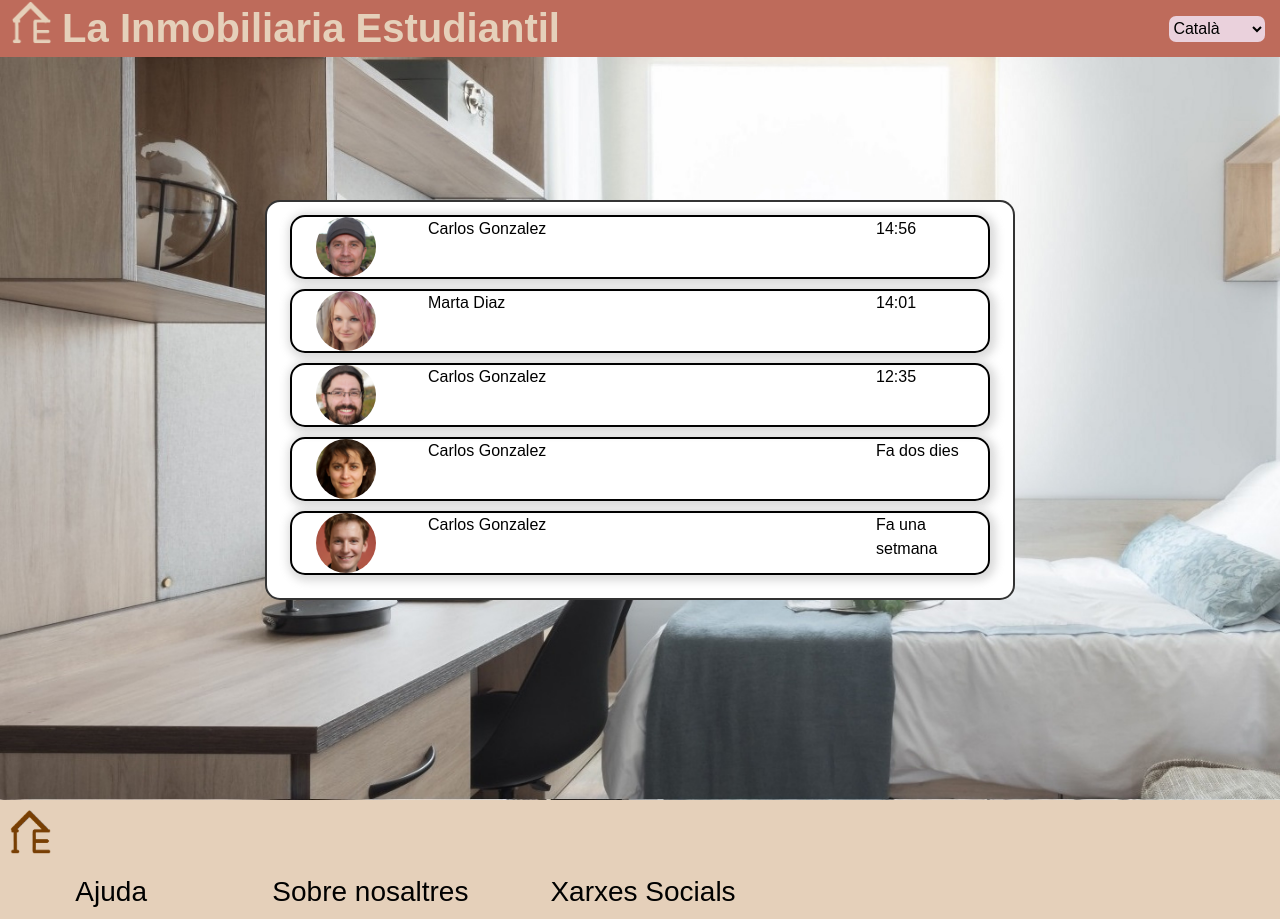
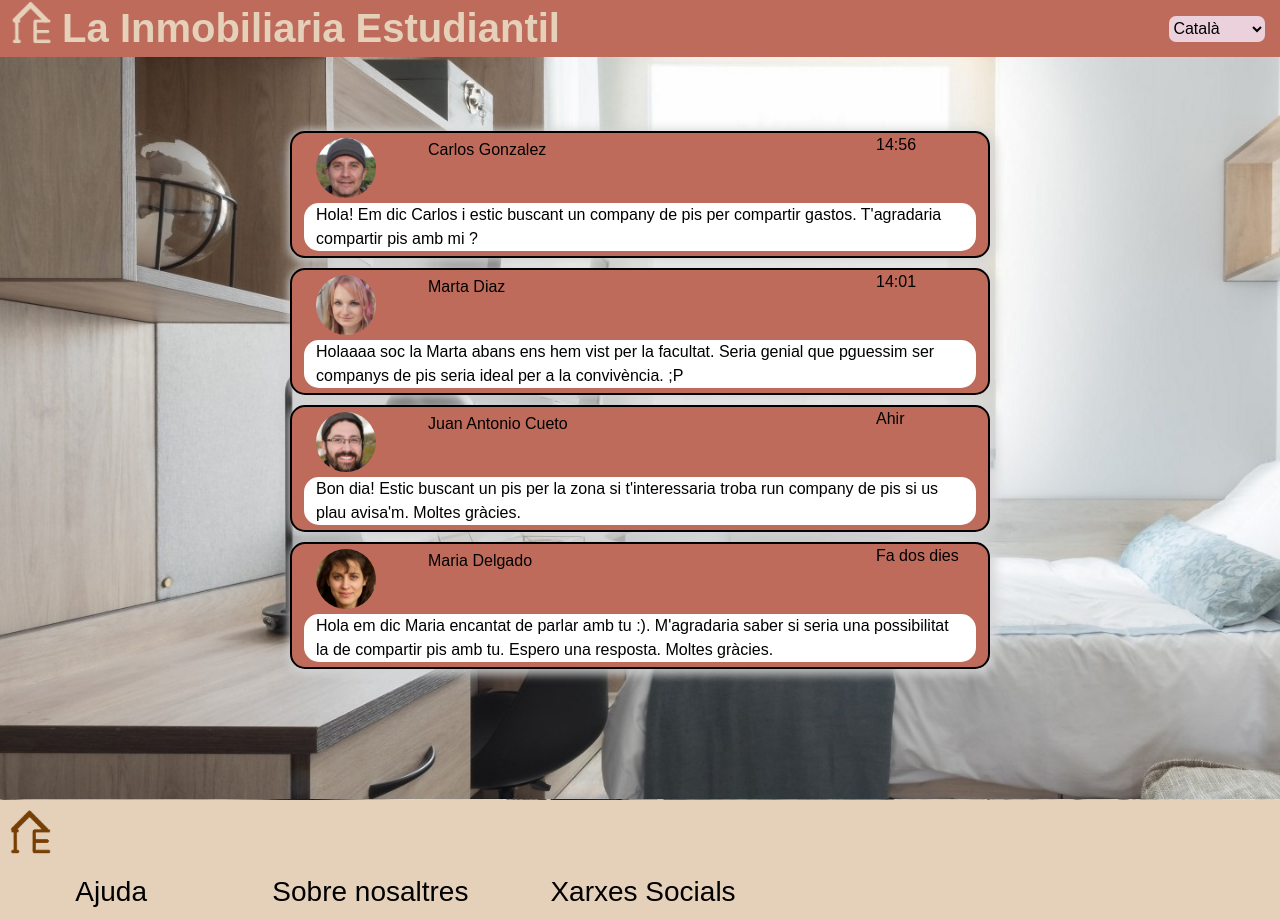
Before and after one commit to carlosgomezd/LaInmobiliariaEstuddiantil, a PHP site: page /xatUsuari.html in a window 1280 px wide. Shown: the top 919 px of the page. Run offline with PHP 8.4, Linux system fonts and the light colour scheme.

Commit message:
control3

```diff
--- a/css.css
+++ b/css.css
@@ -53,8 +53,10 @@ body {
     height: max-content;
     border: black 2px solid;
     box-shadow: 2px 2px 8px 4px #d3d3d3d1;
+    background-color: #be6b5b;
     border-radius: 15px;
     margin-bottom: 10px;
+    margin-top: 10px;
 }
 
 .loginContent {
--- a/xatUsuari.html
+++ b/xatUsuari.html
@@ -33,19 +33,24 @@
     </div>
 
     <div class="cercador">
-        <div class="mainContent container" style="background-color: white;">
+        <div class="mainContent container" style="background-color: transparent; height: auto; border: none;">
             <div class="row">
                 <div class="col-sm-12">
                     <div class="cardXat container">
                         <div class="row">
                             <div class="col-sm-2">
-                                <img src="./randomUser1.jpg" height="60px" width="60px" style="border-radius: 30px; border-left: 5px;">
+                                <img src="./randomUser1.jpg" height="60px" width="60px" style="border-radius: 30px; margin-top: 5px">
                             </div>
                             <div class="col-sm-8">
-                                <label>Carlos Gonzalez</label>
+                                <label style="margin-top: 5px;">Carlos Gonzalez</label>
                             </div>
                             <div class="col-sm-2">
-                                <span href="">14:56</span>
+                                <span style="margin-top: 5px;" href="">14:56</span>
+                            </div>
+                        </div>
+                        <div class="row" style="background-color: white; border-radius: 15px; margin-bottom:5px; margin-top: 5px;">
+                            <div class="col-sm-12">
+                                Hola! Em dic  Carlos i estic buscant un company de pis per compartir gastos. T'agradaria compartir pis amb mi ?
                             </div>
                         </div>
                     </div>
@@ -53,13 +58,20 @@
                     <div class="cardXat container">
                         <div class="row">
                             <div class="col-sm-2">
-                                <img src="./randomUser2.jpg" height="60px" width="60px" style="border-radius: 30px;">
+                                <img src="./randomUser2.jpg" height="60px" width="60px" style="border-radius: 30px; margin-top: 5px;">
                             </div>
                             <div class="col-sm-8">
-                                <label>Marta Diaz</label>
+                                <label style="margin-top: 5px;">Marta Diaz</label>
                             </div>
                             <div class="col-sm-2">
-                                <span href="">14:01</span>
+                                <span style="margin-top: 5px;" href="">14:01</span>
+                            </div>
+                        </div>
+
+                        <div class="row" style="background-color: white; border-radius: 15px; margin-bottom:5px; margin-top: 5px;">
+                            <div class="col-sm-12">
+                                Holaaaa soc la Marta abans ens hem vist per la facultat. Seria genial que pguessim ser companys de pis
+                                seria ideal per a la convivència. ;P
                             </div>
                         </div>
                     </div>
@@ -67,13 +79,19 @@
                     <div class="cardXat container">
                         <div class="row">
                             <div class="col-sm-2">
-                                <img src="./randomUser3.jpg" height="60px" width="60px" style="border-radius: 30px;">
+                                <img src="./randomUser3.jpg" height="60px" width="60px" style="border-radius: 30px; margin-top: 5px">
                             </div>
                             <div class="col-sm-8">
-                                <label>Carlos Gonzalez</label>
+                                <label style="margin-top: 5px;">Juan Antonio Cueto</label>
                             </div>
                             <div class="col-sm-2">
-                                <span href="">12:35</span>
+                                <span style="margin-top: 5px;" href="">Ahir</span>
+                            </div>
+                        </div>
+                        <div class="row" style="background-color: white; border-radius: 15px; margin-bottom:5px; margin-top: 5px;">
+                            <div class="col-sm-12">
+                                Bon dia! Estic buscant un pis per la zona si t'interessaria troba run company de pis
+                                si us plau avisa'm. Moltes gràcies.
                             </div>
                         </div>
                     </div>
@@ -81,27 +99,19 @@
                     <div class="cardXat container">
                         <div class="row">
                             <div class="col-sm-2">
-                                <img src="./randomUser4.jpg" height="60px" width="60px" style="border-radius: 30px;">
+                                <img src="./randomUser4.jpg" height="60px" width="60px" style="border-radius: 30px; margin-top: 5px">
                             </div>
                             <div class="col-sm-8">
-                                <label>Carlos Gonzalez</label>
+                                <label style="margin-top: 5px;">Maria Delgado</label>
                             </div>
                             <div class="col-sm-2">
-                                <span href="">Fa dos dies</span>
+                                <span style="margin-top: 5px;" href="">Fa dos dies</span>
                             </div>
                         </div>
-                    </div>
-
-                    <div class="cardXat container">
-                        <div class="row">
-                            <div class="col-sm-2">
-                                <img src="./randomUser5.jpg" height="60px" width="60px" style="border-radius: 30px;">
-                            </div>
-                            <div class="col-sm-8">
-                                <label>Carlos Gonzalez</label>
-                            </div>
-                            <div class="col-sm-2">
-                                <span href="">Fa una setmana</span>
+                        <div class="row" style="background-color: white; border-radius: 15px; margin-bottom:5px; margin-top: 5px;">
+                            <div class="col-sm-12">
+                                Hola em dic Maria encantat de parlar amb tu :). M'agradaria saber si seria una possibilitat la de compartir pis amb
+                                tu. Espero una resposta. Moltes gràcies.
                             </div>
                         </div>
                     </div>
```
